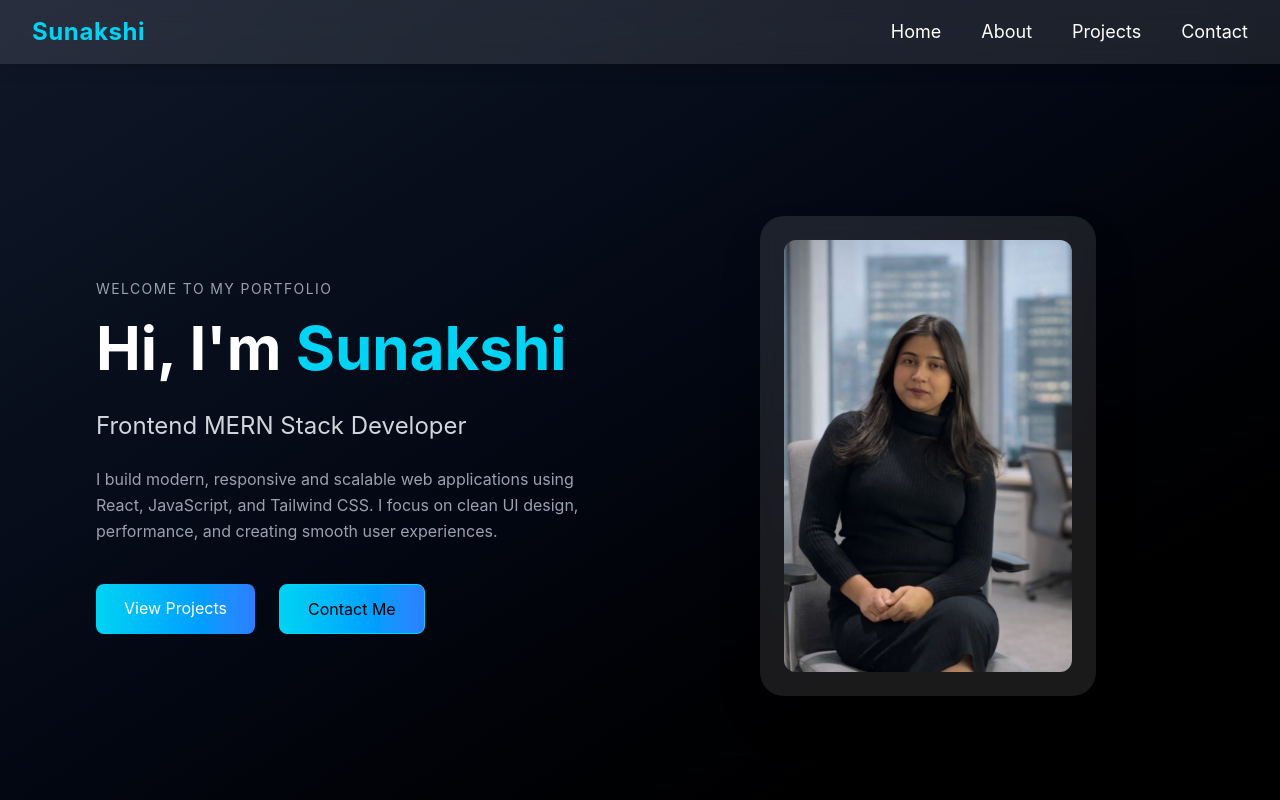
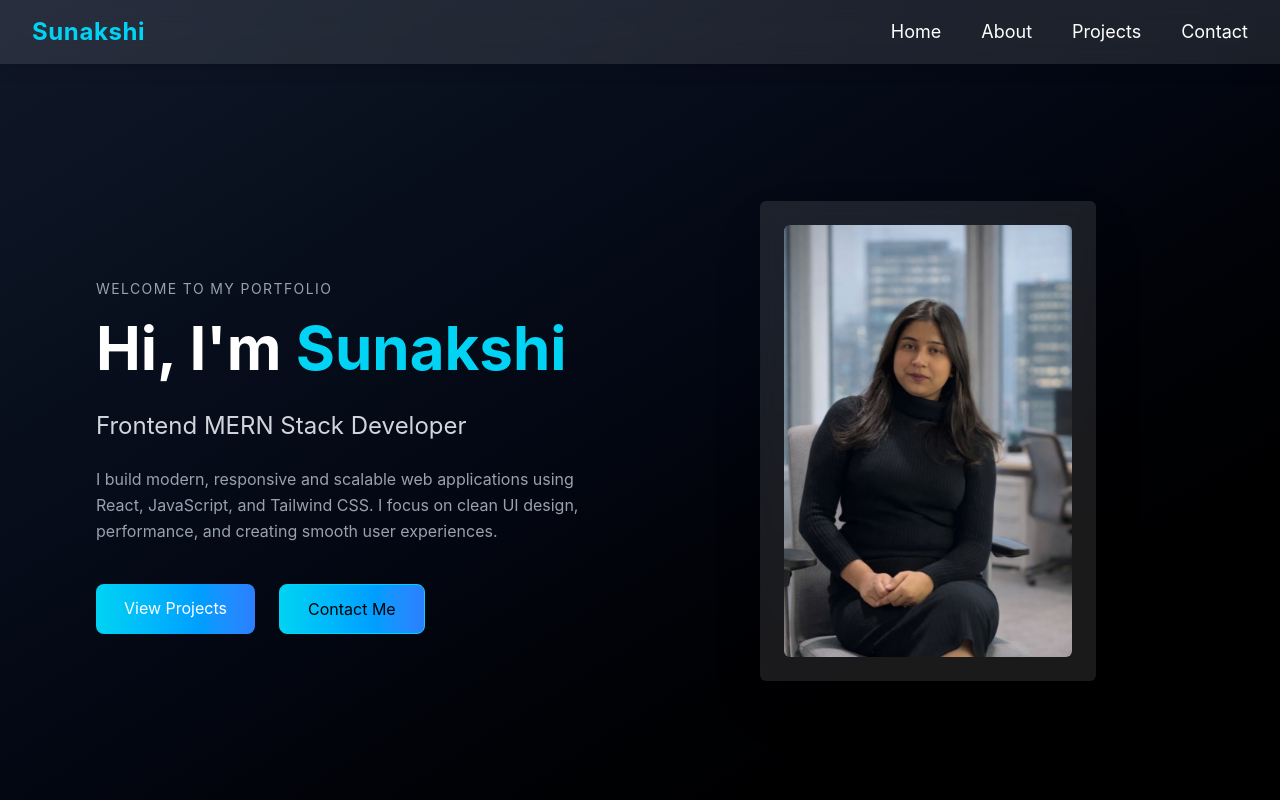
Before and after one commit to Sunakshi027/portfolio, a React (Vite) app: page / in a window 1280 px wide. Shown: the top 800 px of the page. Built offline with nearby package versions, Linux system fonts and the light colour scheme.

Commit message:
other changes

```diff
--- a/src/components/Footer.jsx
+++ b/src/components/Footer.jsx
@@ -18,7 +18,7 @@ export default function Footer() {
         {/* Divider */}
         <div className="border-t border-white/20 pt-4 text-sm text-gray-400">
           <p>
-            © 2025 Sunakshi Portfolio • All Rights Reserved
+            © 2026 Sunakshi Portfolio • All Rights Reserved
           </p>
         </div>
 
--- a/src/components/ProjectCard.jsx
+++ b/src/components/ProjectCard.jsx
@@ -35,10 +35,6 @@ hover:scale-105 transition">
  <a href="https://github.com/Sunakshi027">Github</a>
 </button>
 
-<button className="border border-[#564F6F] px-4 py-2 rounded-lg
-hover:bg-[#564F6F] hover:text-white transition">
-Live Demo
-</button>
 
 </div>
 
--- a/src/pages/Home.jsx
+++ b/src/pages/Home.jsx
@@ -52,12 +52,12 @@ export default function Home() {
 
         {/* RIGHT IMAGE */}
         <div className="flex justify-center">
-          <div className="bg-white/10 backdrop-blur-md p-6 rounded-3xl shadow-2xl
+          <div className="bg-white/10 backdrop-blur-md p-6 rounded-md shadow-2xl mb-[30px]
           hover:scale-105 transition duration-500">
             <img
               src={img1}
               alt="profile"
-              className="w-60 md:w-72 rounded-xl object-cover"
+              className="w-60 md:w-72 rounded-md object-cover"
             />
           </div>
         </div>
--- a/src/pages/Training.jsx
+++ b/src/pages/Training.jsx
@@ -41,15 +41,6 @@ working knowledge of backend technologies, including Node.js, Express.js,
 and MongoDB</p>
       </div>
 
-      {/* Internship */}
-      <div className="bg-gray-800 rounded-xl shadow-lg p-6 hover:scale-105 transform transition duration-300 md:col-span-1">
-        <h3 className="text-2xl font-semibold mb-2 text-white">Internship</h3>
-        <p className="text-gray-300 mb-2">[Novem control Pvt. Ltd]</p>
-        <p className="text-gray-400 mb-2">Duration: [jan-july 2024]</p>
-        <p className="text-gray-400 text-sm">Description: Designed, developed, and maintained responsive and user-friendly web
-interfaces.The internship focused on implementing modern UI/UX practices
-and Optimized website performance for different devices and browsers. </p>
-      </div>
     </div>
 
     {/* Certificate Section */}
```
